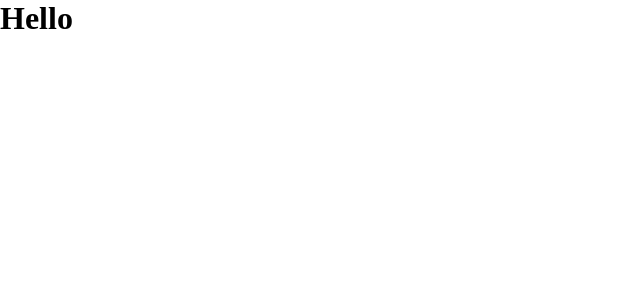
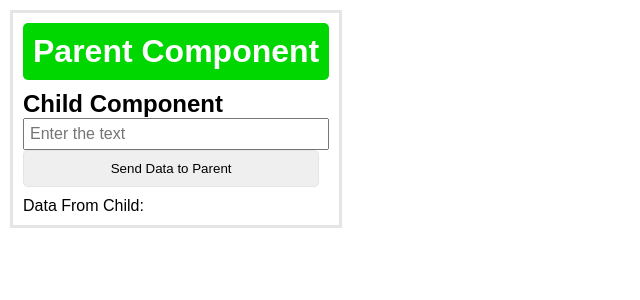
Before and after one commit to rakeshkandhi/Web-development, a React (Vite) app in the folder Learning/tutorial/: page / in a window 1280 px wide. Shown: the top 300 px of the page, without its empty margins (0-640 px from the left). Built offline with nearby package versions, Linux system fonts and the light colour scheme.

Commit message:
Child to parent data passing

```diff
--- a/Learning/tutorial/src/App.tsx
+++ b/Learning/tutorial/src/App.tsx
@@ -1,9 +1,9 @@
 import React from "react";
-
+import Parent from "./Data_passing/Parent";
 const App: React.FC = () => {
   return (
     <div>
-      <h1>Hello</h1>
+      <Parent />
     </div>
   );
 };
--- /dev/null
+++ b/Learning/tutorial/src/Data_passing/Child.tsx
@@ -0,0 +1,29 @@
+import React, { useState } from "react";
+
+interface ChildProps {
+  onDataToParent: (data: string) => void;
+}
+const Child: React.FC<ChildProps> = ({ onDataToParent }) => {
+  const [inputValue, setInputValue] = useState("");
+
+  const sendDataToParent = () => {
+    onDataToParent(inputValue);
+  };
+
+  return (
+    <div className="child-container">
+      <h2 className="child">Child Component</h2>
+      <input
+        type="text"
+        value={inputValue}
+        onChange={(e) => setInputValue(e.target.value)}
+        placeholder="Enter the text"
+      />
+      <button className="btn" onClick={sendDataToParent}>
+        Send Data to Parent
+      </button>
+    </div>
+  );
+};
+
+export default Child;
--- /dev/null
+++ b/Learning/tutorial/src/Data_passing/Parent.css
@@ -0,0 +1,37 @@
+* {
+  margin: 0px;
+  padding: 0px;
+  box-sizing: border-box;
+}
+.parent {
+  font-family: Arial, Helvetica, sans-serif;
+  font-size: 1em;
+  padding: 10px;
+  border: 3px solid hsla(0, 43%, 1%, 0.1);
+  margin: 10px;
+  display: inline-block;
+}
+
+.parent-heading {
+  font-family: Arial, Helvetica, sans-serif;
+  font-size: 2em;
+  padding: 10px;
+  background-color: hsl(120, 100%, 42%);
+  color: white;
+  border-radius: 5px;
+  margin: 0;
+}
+
+.child-container {
+  font-family: Arial, Helvetica, sans-serif;
+  font-size: 1em;
+  padding: 10px 0px;
+  display: flex;
+  flex-direction: column;
+}
+
+.child-container > input {
+  font-family: Arial, Helvetica, sans-serif;
+  padding: 5px;
+  font-size: 1em;
+}
--- /dev/null
+++ b/Learning/tutorial/src/Data_passing/Parent.tsx
@@ -0,0 +1,20 @@
+import React, { useState } from "react";
+import Child from "./Child";
+import "./Parent.css";
+
+const Parent: React.FC = () => {
+  const [dataFromChild, setDataFromChild] = useState<string>("");
+  const handleDataFromChild = (data: string) => {
+    setDataFromChild(data);
+  };
+
+  return (
+    <div className="parent">
+      <h1 className="parent-heading">Parent Component</h1>
+      <Child onDataToParent={handleDataFromChild} />
+      <p>Data From Child: {dataFromChild}</p>
+    </div>
+  );
+};
+
+export default Parent;
```
